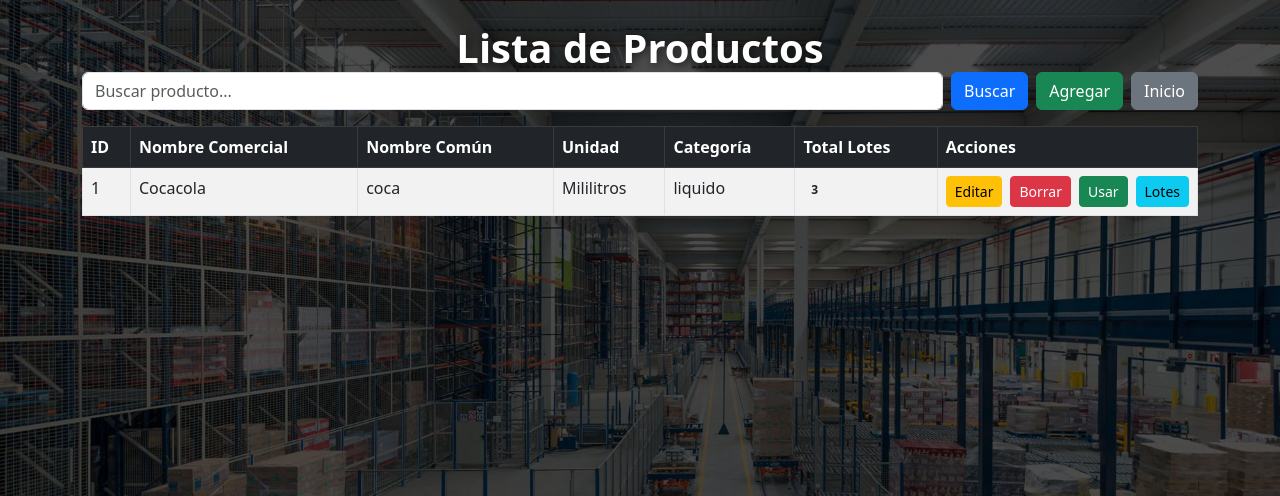
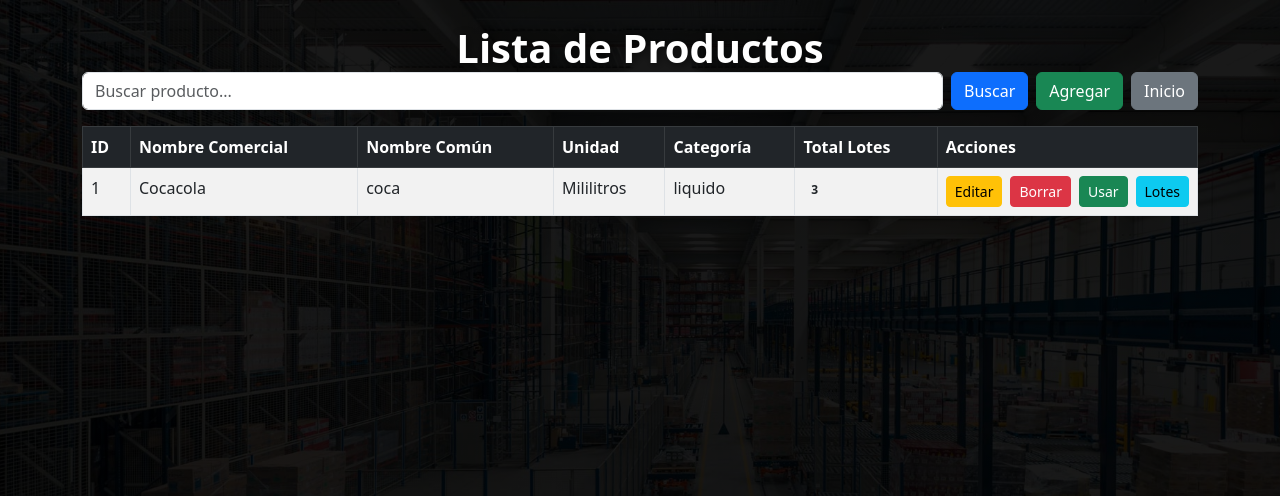
Before and after one commit to Nathael12/almacen, a PHP site: page /productos.php in a window 1280 px wide. Shown: the top 496 px of the page. Run offline with PHP 8.4, Linux system fonts and the light colour scheme; data comes from the database, SQL or seed files in the repository.

Commit message:
cambio opacidad

```diff
--- a/css/productos.css
+++ b/css/productos.css
@@ -1,5 +1,5 @@
 body {
-    background-image: linear-gradient(rgba(0,0,0,0.7), rgba(0,0,0,0.7)), url('../imagenes/fondoPrin.jpg');
+    background-image: linear-gradient(rgba(0,0,0,0.9), rgba(0,0,0,0.9)), url('../imagenes/fondoPrin.jpg');
     background-size: cover;
     background-repeat: no-repeat;
     background-position: center;
```
